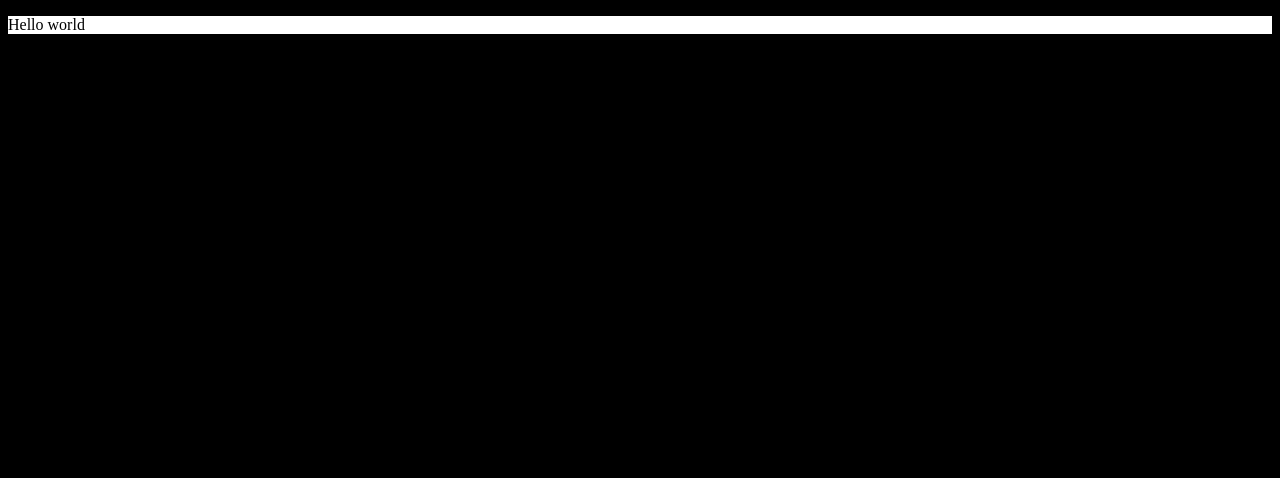
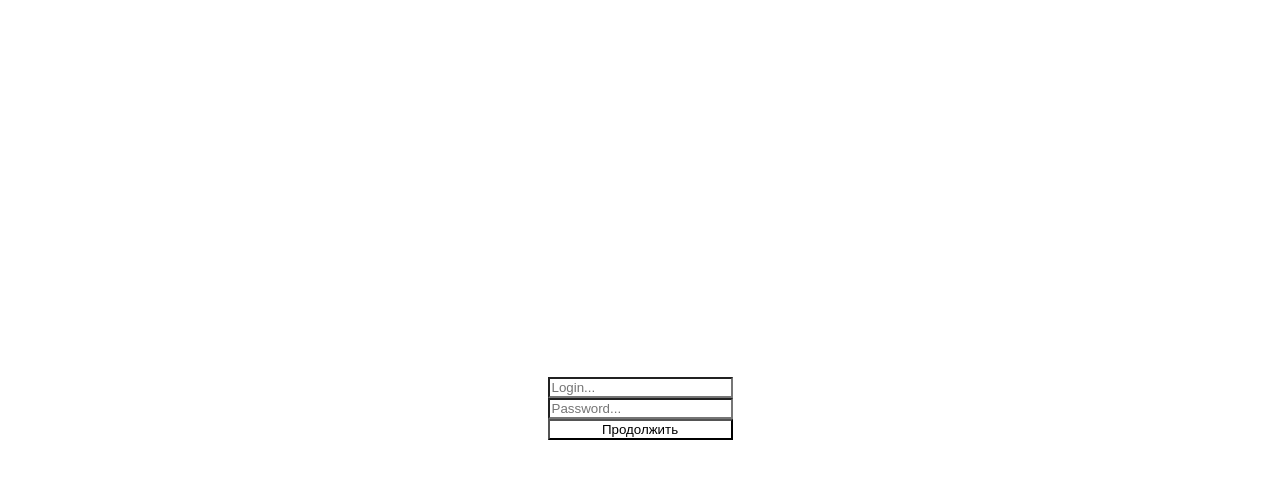
Before and after one commit to FrankyWork/PokerRoom, a React (Create React App) app: page / in a window 1280 px wide. Shown: the top 478 px of the page. Built offline with nearby package versions, Linux system fonts and the light colour scheme.

Commit message:
feat: [ROOM-2] авторизация

```diff
--- a/package.json
+++ b/package.json
@@ -41,6 +41,7 @@
     ]
   },
   "devDependencies": {
+    "@types/react-modal": "^3.16.3",
     "sass": "^1.77.7"
   }
 }
--- /dev/null
+++ b/src/components/Authorization/Authorization.scss
@@ -0,0 +1,14 @@
+.Authorization{
+  &__inputs {
+    display: flex;
+    flex-direction: column;
+    &__input {
+      background: white;
+      color: red;
+    }
+  }
+  &__button_continue{
+    background: white;
+    width: 100%;
+  }
+}
--- /dev/null
+++ b/src/components/Authorization/Authorization.tsx
@@ -0,0 +1,38 @@
+import React from 'react';
+import './Authorization.scss';
+import useAuthorization from './useAuthorization';
+
+export const Authorization = () => {
+    const {
+        login,
+        password,
+        handleLoginChange,
+        handlePasswordChange,
+        handleContinueButton
+    } = useAuthorization();
+
+    return (
+        <div className="Authorization">
+            <div className="Authorization__inputs">
+                <input
+                    className="Authorization__inputs__input"
+                    placeholder="Login..."
+                    title="Login"
+                    value={login}
+                    onChange={handleLoginChange}
+                />
+                <input
+                    className="Authorization__inputs__input"
+                    placeholder="Password..."
+                    title="Password"
+                    type="password"
+                    value={password}
+                    onChange={handlePasswordChange}
+                />
+            </div>
+            <button className="Authorization__button_continue" onClick={handleContinueButton}>
+                Продолжить
+            </button>
+        </div>
+    );
+};
--- /dev/null
+++ b/src/components/Authorization/useAuthorization.ts
@@ -0,0 +1,29 @@
+import React, {useState} from 'react';
+
+const useAuthorization = () => {
+    const [login, setLogin] = useState<string>('');
+    const [password, setPassword] = useState<string>('');
+
+    const handleLoginChange = (e: React.ChangeEvent<HTMLInputElement>) => {
+        setLogin(e.target.value);
+    };
+
+    const handlePasswordChange = (e: React.ChangeEvent<HTMLInputElement>) => {
+        setPassword(e.target.value);
+    };
+
+    const handleContinueButton = () => {
+        console.log('Login:', login);
+        console.log('Password:', password);
+    };
+
+    return {
+        login,
+        password,
+        handleLoginChange,
+        handlePasswordChange,
+        handleContinueButton
+    };
+};
+
+export default useAuthorization;
--- /dev/null
+++ b/src/components/Main/App.scss
@@ -0,0 +1,6 @@
+.App{
+  height: 100vh;
+  display: flex;
+  justify-content: center;
+  align-items: center;
+}
--- a/src/components/Menu/App.tsx
+++ b/src/components/Main/App.tsx
@@ -1,12 +1,11 @@
 import React from 'react';
 import './App.scss';
+import {Authorization} from "../Authorization/Authorization";
 
 function App() {
   return (
     <div className="App">
-        <p className="App__hello">
-            Hello world
-        </p>
+        <Authorization />
     </div>
   );
 }
--- a/src/components/Menu/App.scss
+++ /dev/null
@@ -1,5 +0,0 @@
-.App{
-  &__hello{
-    background: white;
-  }
-}
--- a/src/index.css
+++ b/src/index.css
@@ -1,3 +1,3 @@
 *{
-    background: black;
+
 }
--- a/src/index.tsx
+++ b/src/index.tsx
@@ -1,6 +1,6 @@
 import React from 'react';
 import ReactDOM from 'react-dom/client';
-import App from './components/Menu/App';
+import App from './components/Main/App';
 import './index.css';
 
 const root = ReactDOM.createRoot(
--- a/tsconfig.json
+++ b/tsconfig.json
@@ -16,7 +16,7 @@
     "module": "esnext",
     "moduleResolution": "node",
     "resolveJsonModule": true,
-    "isolatedModules": true,
+    "isolatedModules": false,
     "noEmit": true,
     "jsx": "react-jsx",
     "paths": {
```
